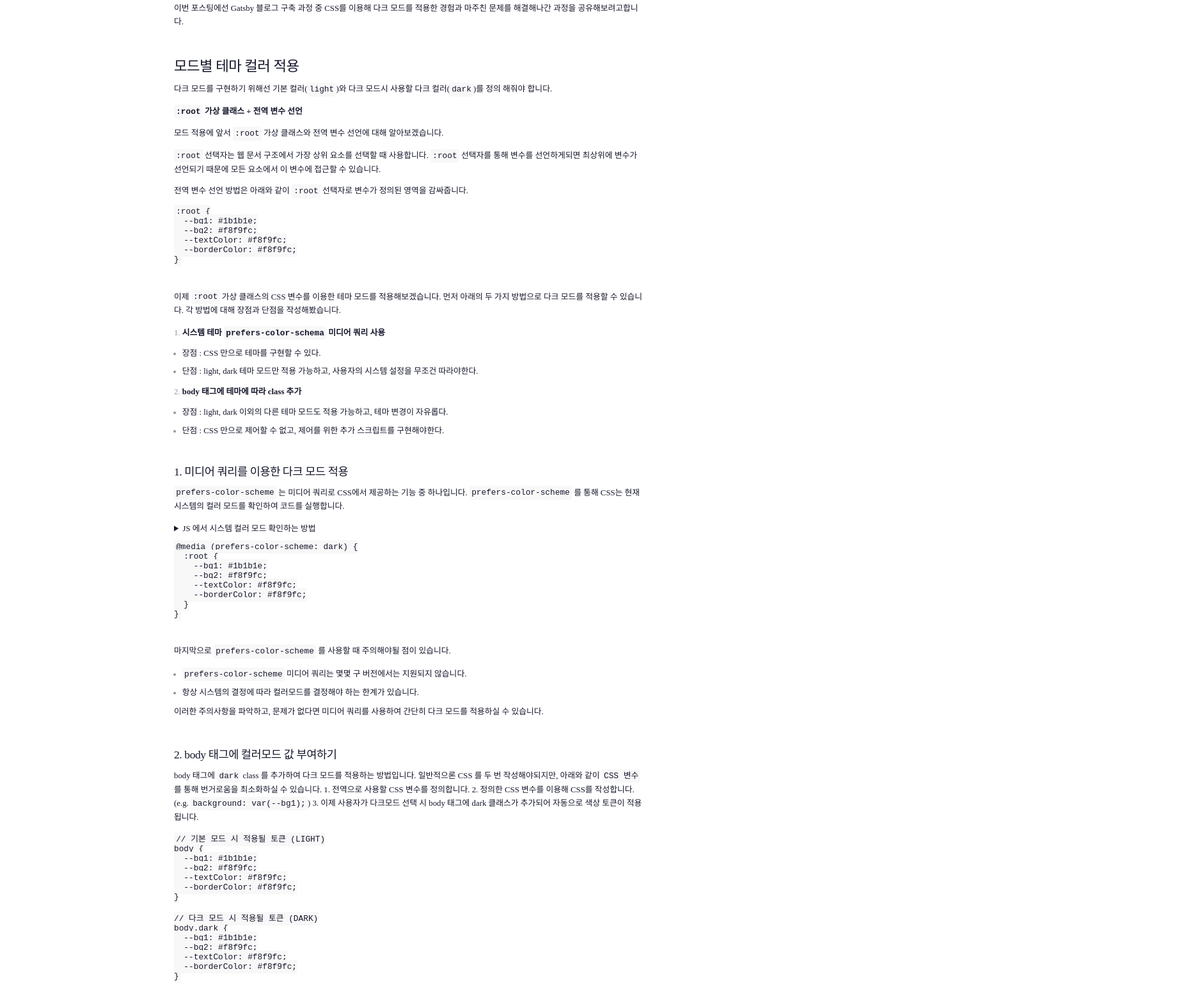
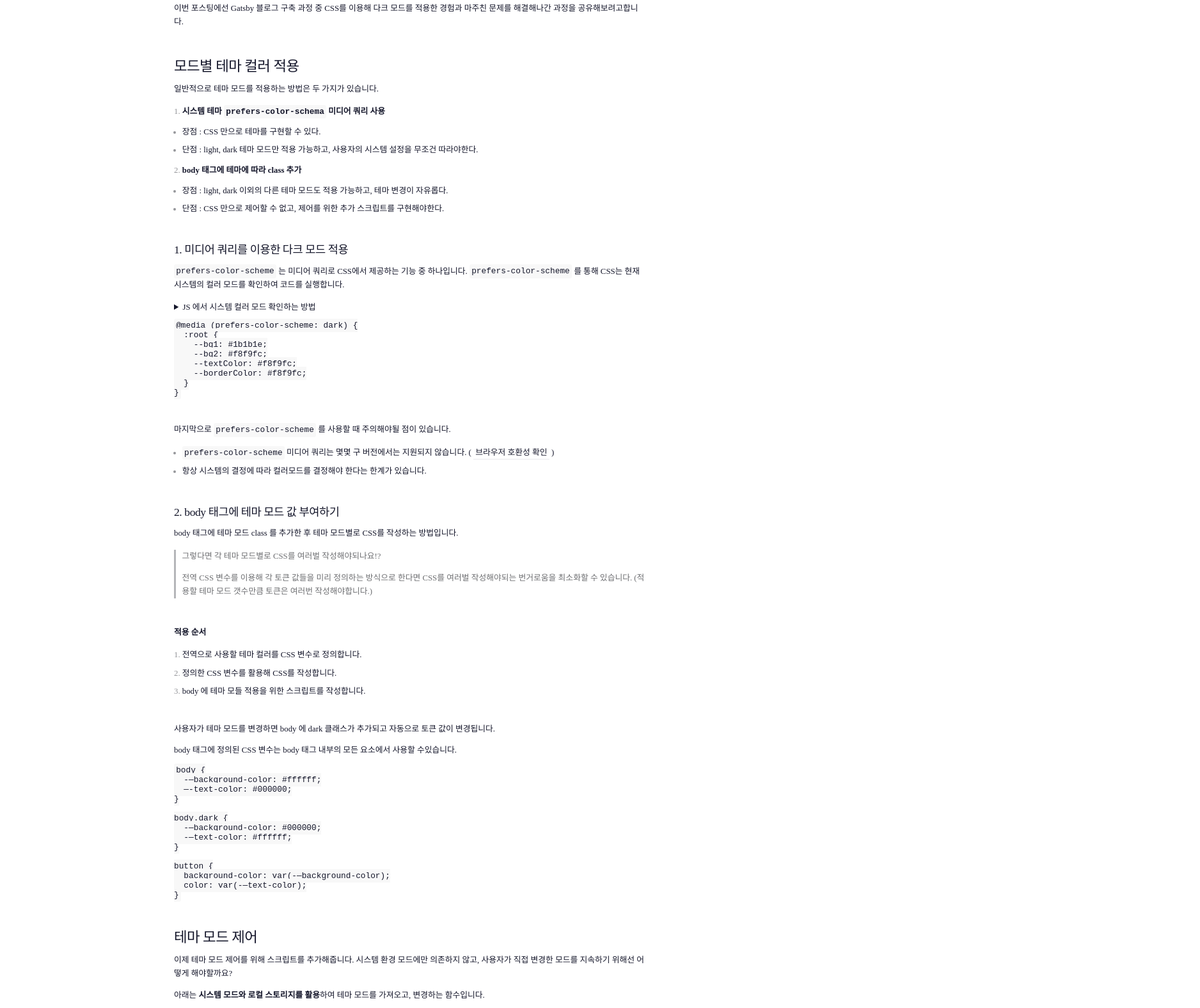
Before and after one commit to haejiii/haezzz.dev.com, a Gatsby site: page /gatsby-dark-mode/ in a window 1280 px wide. Shown: the part 332-1907 px from the top of the page at 64% size, 1876 px wide, since content can reach past the window. Built offline with nearby package versions, Linux system fonts and the light colour scheme; Gatsby itself is replaced by a stand-in of ours; some packages are replaced by stand-ins of ours; code samples lack their colours; a web font is replaced by a local one.

Commit message:
doc: update gatsby-dark-mode

````diff
--- a/content/blog/gatsby-dark-mode/index.md
+++ b/content/blog/gatsby-dark-mode/index.md
@@ -20,29 +20,7 @@ Gatsby 를 이용해 블로그 만들기를 시작하면서, 다크 모드 적
 
 ## 모드별 테마 컬러 적용
 
-다크 모드를 구현하기 위해선 기본 컬러(`light`)와 다크 모드시 사용할 다크 컬러(`dark`)를 정의 해줘야 합니다.
-
-**`:root` 가상 클래스 + 전역 변수 선언**
-
-모드 적용에 앞서 `:root` 가상 클래스와 전역 변수 선언에 대해 알아보겠습니다.
-
-`:root` 선택자는 웹 문서 구조에서 가장 상위 요소를 선택할 때 사용합니다. `:root` 선택자를 통해 변수를 선언하게되면 최상위에 변수가 선언되기 때문에 모든 요소에서 이 변수에 접근할 수 있습니다.
-
-전역 변수 선언 방법은 아래와 같이 `:root` 선택자로 변수가 정의된 영역을 감싸줍니다.
-
-```css
-:root {
-  --bg1: #1b1b1e;
-  --bg2: #f8f9fc;
-  --textColor: #f8f9fc;
-  --borderColor: #f8f9fc;
-}
-```
-
-<br />
-
-이제 `:root` 가상 클래스의 CSS 변수를 이용한 테마 모드를 적용해보겠습니다.
-먼저 아래의 두 가지 방법으로 다크 모드를 적용할 수 있습니다. 각 방법에 대해 장점과 단점을 작성해봤습니다.
+일반적으로 테마 모드를 적용하는 방법은 두 가지가 있습니다.
 
 1. **시스템 테마 `prefers-color-schema` 미디어 쿼리 사용**
 
@@ -89,32 +67,47 @@ window.matchMedia('(prefers-color-scheme: dark)').matches
 
 마지막으로 `prefers-color-scheme` 를 사용할 때 주의해야될 점이 있습니다.
 
-- `prefers-color-scheme` 미디어 쿼리는 몇몇 구 버전에서는 지원되지 않습니다.
-- 항상 시스템의 결정에 따라 컬러모드를 결정해야 하는 한계가 있습니다.
-
-이러한 주의사항을 파악하고, 문제가 없다면 미디어 쿼리를 사용하여 간단히 다크 모드를 적용하실 수 있습니다.
+- `prefers-color-scheme` 미디어 쿼리는 몇몇 구 버전에서는 지원되지 않습니다. ([브라우저 호환성 확인](https://developer.mozilla.org/en-US/docs/Web/CSS/@media/prefers-color-scheme#browser_compatibility))
+- 항상 시스템의 결정에 따라 컬러모드를 결정해야 한다는 한계가 있습니다.
 
 <br/>
 
-### 2. body 태그에 컬러모드 값 부여하기
+### 2. body 태그에 테마 모드 값 부여하기
 
-body 태그에 `dark` class 를 추가하여 다크 모드를 적용하는 방법입니다. 일반적으론 CSS 를 두 번 작성해야되지만, 아래와 같이 `CSS 변수` 를 통해 번거로움을 최소화하실 수 있습니다. 1. 전역으로 사용할 CSS 변수를 정의합니다. 2. 정의한 CSS 변수를 이용해 CSS를 작성합니다. (e.g. `background: var(--bg1);`) 3. 이제 사용자가 다크모드 선택 시 body 태그에 dark 클래스가 추가되어 자동으로 색상 토큰이 적용됩니다.
+body 태그에 테마 모드 class 를 추가한 후 테마 모드별로 CSS를 작성하는 방법입니다.
+
+> 그렇다면 각 테마 모드별로 CSS를 여러벌 작성해야되나요!?
+>
+> 전역 CSS 변수를 이용해 각 토큰 값들을 미리 정의하는 방식으로 한다면 CSS를 여러벌 작성해야되는 번거로움을 최소화할 수 있습니다. (적용할 테마 모드 갯수만큼 토큰은 여러번 작성해야합니다.)
+
+<br />
+
+**적용 순서**
+
+1. 전역으로 사용할 테마 컬러를 CSS 변수로 정의합니다.
+2. 정의한 CSS 변수를 활용해 CSS를 작성합니다.
+3. body 에 테마 모들 적용을 위한 스크립트를 작성합니다.
+
+<br />
+
+사용자가 테마 모드를 변경하면 body 에 dark 클래스가 추가되고 자동으로 토큰 값이 변경됩니다.
+
+body 태그에 정의된 CSS 변수는 body 태그 내부의 모든 요소에서 사용할 수있습니다.
 
 ```css
-// 기본 모드 시 적용될 토큰 (LIGHT)
 body {
-  --bg1: #1b1b1e;
-  --bg2: #f8f9fc;
-  --textColor: #f8f9fc;
-  --borderColor: #f8f9fc;
+  -—background-color: #ffffff;
+  —-text-color: #000000;
 }
 
-// 다크 모드 시 적용될 토큰 (DARK)
 body.dark {
-  --bg1: #1b1b1e;
-  --bg2: #f8f9fc;
-  --textColor: #f8f9fc;
-  --borderColor: #f8f9fc;
+  -—background-color: #000000;
+  -—text-color: #ffffff;
+}
+
+button {
+  background-color: var(-—background-color);
+  color: var(-—text-color);
 }
 ```
 
@@ -122,6 +115,7 @@ body.dark {
 
 ## 테마 모드 제어
 
+이제 테마 모드 제어를 위해 스크립트를 추가해줍니다.
 시스템 환경 모드에만 의존하지 않고, 사용자가 직접 변경한 모드를 지속하기 위해선 어떻게 해야할까요?
 
 아래는 **시스템 모드와 로컬 스토리지를 활용**하여 테마 모드를 가져오고, 변경하는 함수입니다.
@@ -156,8 +150,9 @@ const setThemeMode = mode => {
 
 <br/>
 
-그리고 페이지에 첫 접근했을때 테마를 적용하기 위해서 useEffect hook 을 사용했습니다.
+페이지에 첫 접근했을때 테마 적용을 위해 useEffect hook을 추가해줍니다.
 
+사용자가 웹사이트에 첫 접근하면 사용자의 시스템 모드가 적용되고, 이 후에 사용자가 테마 모드를 변경할 경우 이를 로컬 스토리지에 저장하여 다음에도 같은 결과값을 보여줄 수 있습니다.
 **페이지 첫 접근 시 적용된 테마 설정**
 
 ```js
@@ -175,21 +170,48 @@ useEffect(() => {
 
 <br/>
 
-이렇게하여 사용자의 시스템 모드와 로컬 스토리지를 통해 다크 모드를 적용할 수 있습니다.
+## 서버 사이드 환경(SSR)에서 다크 모드 적용 시 화면 깜박임 해결
 
-마지막으론 서버 사이드 환경(SSR)에서 다크 모드 적용 시 발생하는 화면 깜박임 해결 방법입니다.
+마지막으로 CSR과 SSR의 상태가 달라 발생하는 화면 깜박임 오류에 대해 다뤄보려고합니다.
 
-SSR은 간단히 말하자면 html 을 서버에서 생성하는 방식입니다. 그렇기 때문에 브라우저에서만 사용 가능한 localStorage 함수를 사용 시 오류가 발생합니다.
+서버가 터졌습니다..💣
 
-이를 위해 `window ≠= ‘undefined’` 로 예외 처리를 해줍니다. 하지만 다음 문제가 발생합니다.
+![buildFailed](./images/buildFailed.png)
 
-만약 사용자가 다크 모드인 경우 현재 스크립트의 기본 모드값은 light 이기 때문에 화면이 하이드레이팅되는 잠깐의 시점에 흰색 배경 → 검정 배경으로 변경됩니다. 이것을 **화면 깜박임(screen flickering) 현상**이라고 합니다.
+Gatsby 는 정적으로 페이지를 생성하는 SSG 방식을 사용합니다. v4가 공개되고부터는 SSG 방식 외에도 서버 사이드 렌더링(SSR) 방식 또한 지원합니다. Gatsby 로컬 서버는 CSR 방식으로 동작되기 때문에 발생하지 않았던 오류가 실제 서버에 반영되었을때 발생한 것이였습니다..
+먼저 오류를 해결하기 위해서 로컬 서버에서도 SSR 로 동작되어야하는데, 다행이 Gatsy 에서는 로컬 서버에서도 SSR 로 동작될 수 있게 옵션을 제공합니다.
+gatsby-config.js 파일에 `DEV_SSR`옵션을 추가해줍니다.
 
-화면 깜박임 현상을 해결하기 위해선 화면이 렌더링 되기 전 테마 관련된 스크립트를 먼저 실행함으로써 해결할 수 있습니다.
+```js
+module.exports = {
+  // ...
+  flags: {
+    // NOTE: 로컬 서버에서 SSR 확인을 위해 true 로 변경
+    DEV_SSR: true,
+  },
+  // ...
+}
+```
+
+![localStorage](./images/buildError.png)
+
+localStorage 는 브라우저에서만 사용 가능한 API이기 때문에 아래와 같이 예외 처리를 추가해줍니다.
+
+```js
+if (typeof window !== undefined) { ... }
+```
+
+![gif](./images/screenFlickering.gif)
+
+사용자는 `dark` 테마를 선택했지만, 초기 테마 모드가 `light`이기 때문에 화면 깜박임이 발생한다.
+SSR과 CSR의 상태가 다르기 때문인데, 하이드레이팅되는 시점에 `light` -> `dark` 테마로 변경되었기 때문이다.
+실제 서버에서 html를 생성하는 시점에는 typeof window !== undefined 로 모드 적용 코드가 예외 처리되었기 때문에 서버에서는 light 테마의 html 를 생성한다. 그 후 하이드레이팅되며 테마가 적용되었기 때문에 화면 깜박임 현상이 발생하는 것이다.
+이를 해결하기 위해선 SSR과 CSR의 상태를 매칭해줘야하는데, 테마를 적용하는 로직을 스크립트 최상단에서 먼저 실행함으로써 해결할 수 있다.
 
 <br/>
 
-화면의 첫 진입점인 `index.html` 내에 스크립트를 추가하여 초기 모드 값을 가져오거나, gatsby 를 사용할 시 gatsby.ssr.js 파일에서 body 돔이 페인팅되기 전에 스크립트를 실행하도록 추가해줘야합니다.
+화면의 첫 진입점인 `index.html` 내에 스크립트를 추가하여 초기 모드 값을 가져와 세팅한다.
+gatsby 에선 gatsby.ssr.js 파일에서 dom이 페인팅되기 전에 스크립트를 먼저 실행되도록 추가해주었다.
 
 **index.html**
 
````
Also changed, not shown: content/blog/gatsby-dark-mode/images/buildError.png (added), content/blog/gatsby-dark-mode/images/buildFailed.png (added), content/blog/gatsby-dark-mode/images/screenFlickering.gif (added).
